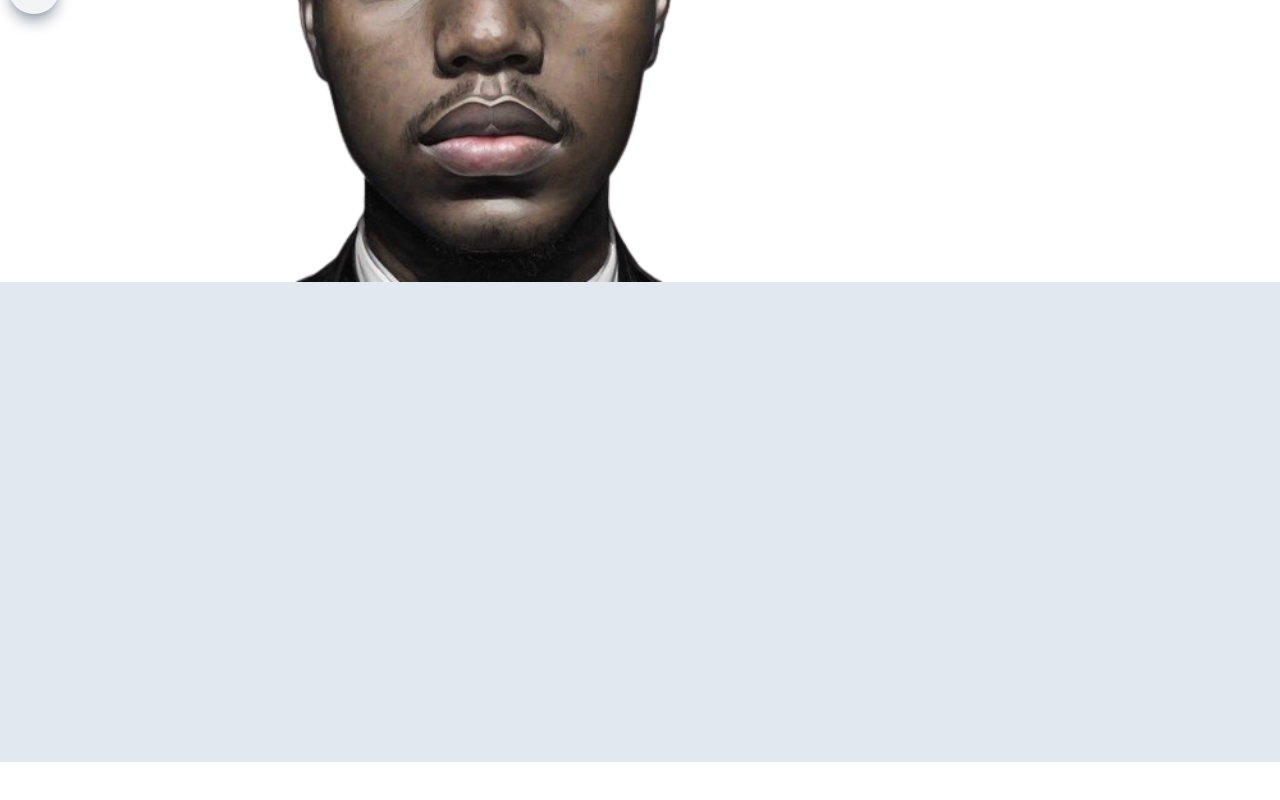
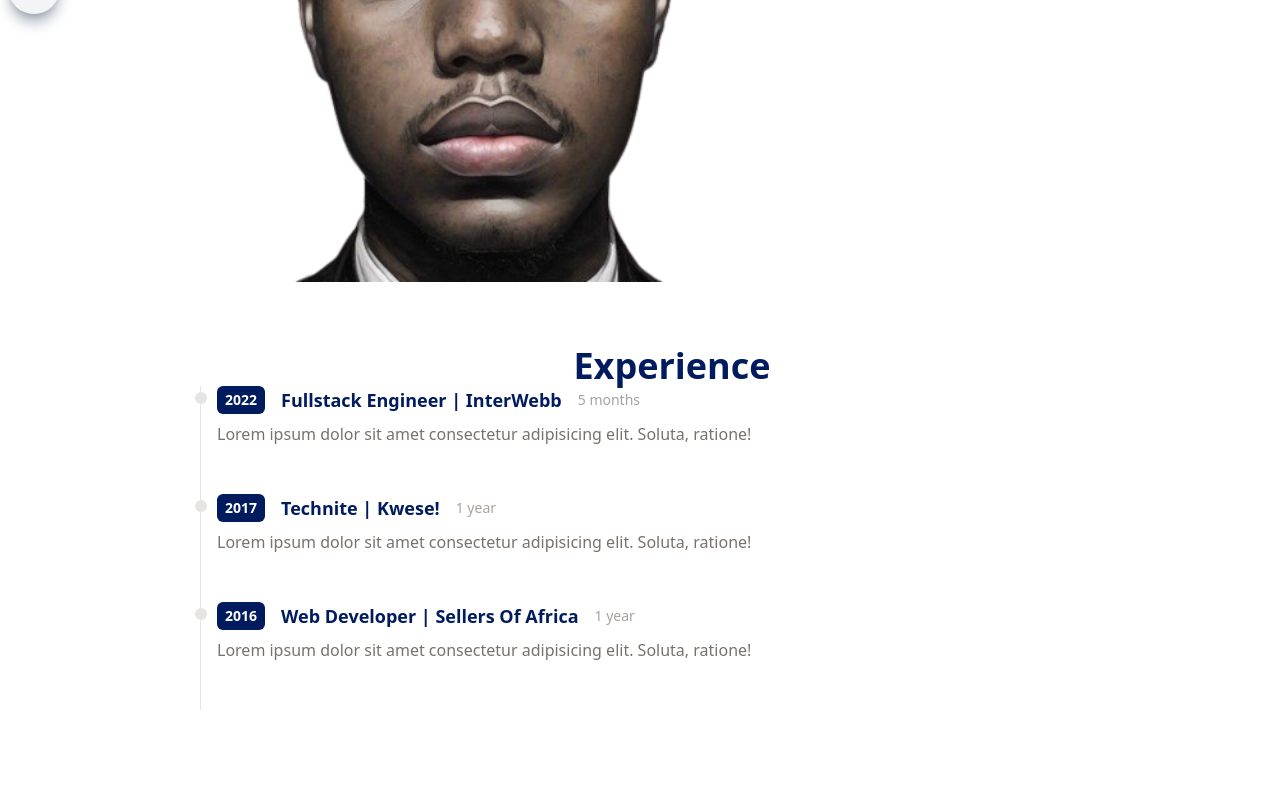
Before and after one commit to cozyCodr/deploy_portfolio, a React (Vite) app: page / in a window 1280 px wide. Shown: the part 518-1318 px from the top of the page. After the commit the page ends 1292 px from the top, so only its background shows below. Built offline with nearby package versions, Linux system fonts and the light colour scheme.

Commit message:
add work experience component

```diff
--- a/src/App.jsx
+++ b/src/App.jsx
@@ -1,13 +1,13 @@
 import SideNav from "./components/SideNav";
 import Main from "./components/Main";
+import Work from "./components/Work";
 
 function App() {
   return (
     <div className="App">
       <SideNav />
       <Main className="" />
-      <div className="nextPage h-[30rem] w-full mt-0 pt-0 z-1000 bg-slate-200"></div>
-      <div className="h-[30rem] w-full z-1000 bg-white"></div>
+      <Work />
     </div>
   );
 }
--- /dev/null
+++ b/src/components/Work.jsx
@@ -0,0 +1,47 @@
+import React from "react";
+import WorkItem from "./WorkItem";
+
+const data = [
+  {
+    year: 2022,
+    title: "Fullstack Engineer | InterWebb",
+    duration: "5 months",
+    details:
+      "Lorem ipsum dolor sit amet consectetur adipisicing elit. Soluta, ratione!",
+  },
+  {
+    year: 2017,
+    title: "Technite | Kwese!",
+    duration: "1 year",
+    details:
+      "Lorem ipsum dolor sit amet consectetur adipisicing elit. Soluta, ratione!",
+  },
+  {
+    year: 2016,
+    title: "Web Developer | Sellers Of Africa",
+    duration: "1 year",
+    details:
+      "Lorem ipsum dolor sit amet consectetur adipisicing elit. Soluta, ratione!",
+  },
+];
+
+const Work = () => {
+  return (
+    <div id="work" className="max-w-[1040px] m-auto md:pl-20 p-4 py-16">
+      <h1 className="text-4xl font-bold text-center text-[#001b5e]">
+        Experience
+      </h1>
+      {data.map((item, idx) => (
+        <WorkItem
+          key={idx}
+          year={item.year}
+          title={item.title}
+          duration={item.duration}
+          details={item.details}
+        />
+      ))}
+    </div>
+  );
+};
+
+export default Work;
--- /dev/null
+++ b/src/components/WorkItem.jsx
@@ -0,0 +1,23 @@
+import React from "react";
+
+const WorkItem = ({ year, title, duration, details }) => {
+  return (
+    <ul className="flex flex-col md:flex-row  relative border-l border-stone-200">
+      <li className="mb-10 ml-4">
+        <div className="absolute w-3 h-3 bg-stone-200 rounded-full mt-1.5 -left-1.5 border-white" />
+        <p className="flex flex-wrap gap-4 flex-row items-center justify-start text-xs md:text-sm">
+          <span className="inline-block px-2 py-1 font-semibold text-white bg-[#001b5e] rounded-md">
+            {year}
+          </span>
+          <span className="text-lg font-semibold text-[#001b5e]">{title}</span>
+          <span className="my-1 text-sm font-normal leading-none text-stone-400">
+            {duration}
+          </span>
+        </p>
+        <p className="my-2 text-base font-normal text-stone-500">{details}</p>
+      </li>
+    </ul>
+  );
+};
+
+export default WorkItem;
```
